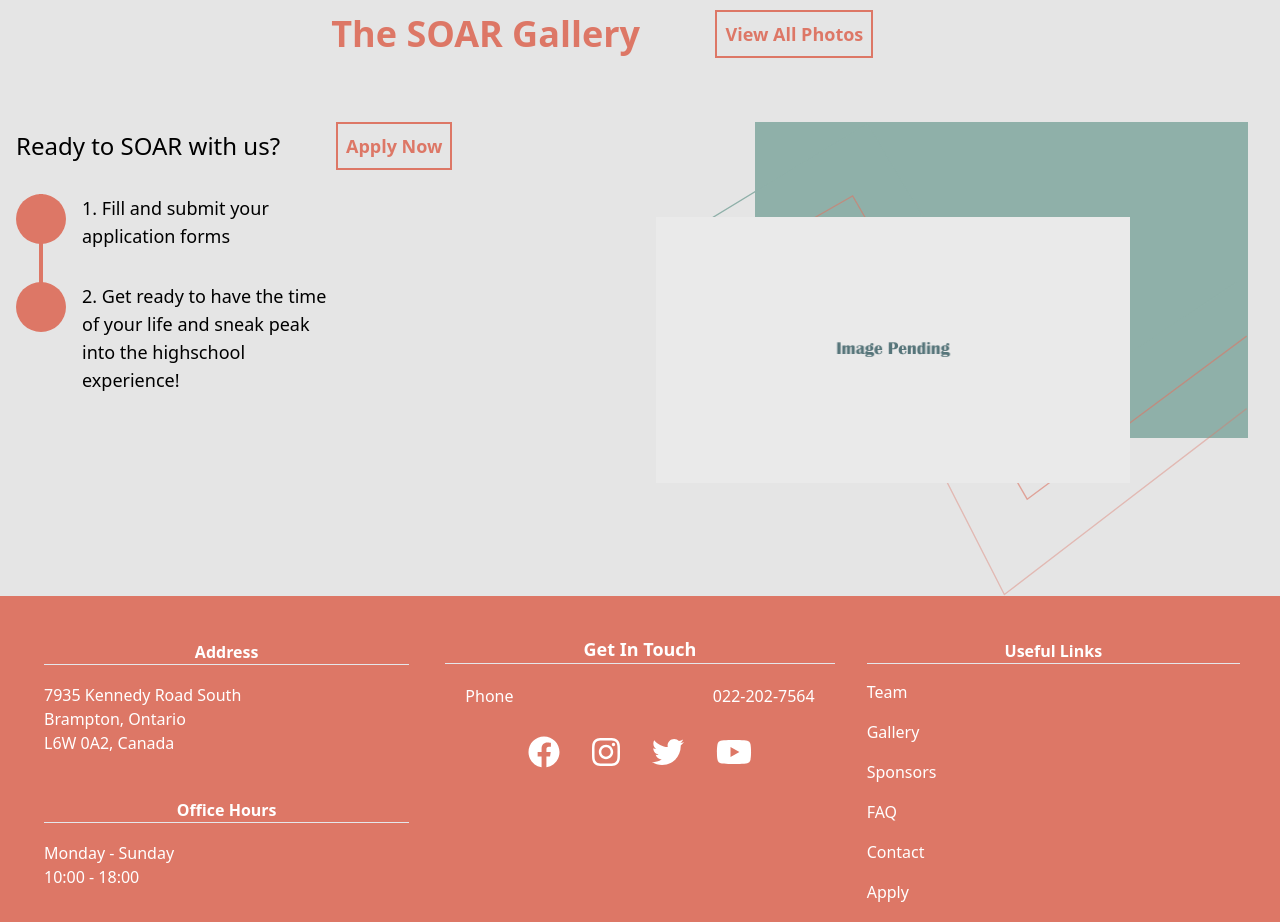
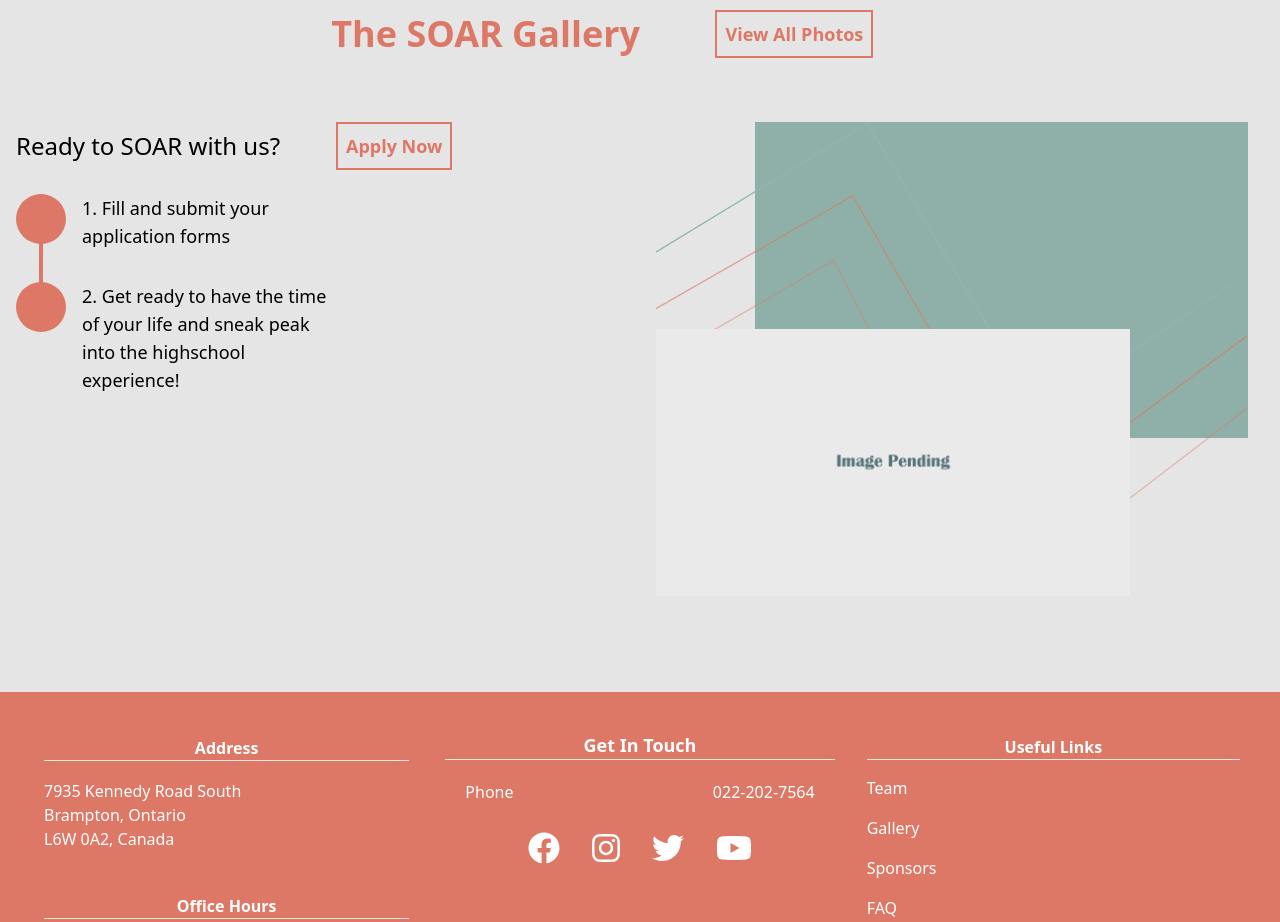
Before and after one commit to SoarConferenceCA/SoarWebsite2021, a Next.js app: page / in a window 1280 px wide. Shown: the part 1020-1942 px from the top of the page. Built offline with nearby package versions, Linux system fonts and the light colour scheme.

Commit message:
Minor asthetic changes

```diff
--- a/components/FAQCategory.jsx
+++ b/components/FAQCategory.jsx
@@ -66,7 +66,7 @@ export default function FAQCategory({ category }) {
                     </div>
 
                     <div className="hidden md:block relative w-full -ml-100">
-                        <div style={{width: '25px'}} className="absolute right-0 h-full bg-pale-pink rounded-l-lg"></div>
+                        <div style={{width: '25px'}} className="absolute right-0 h-full max-h-ab4 bg-pale-pink rounded-l-lg"></div>
                     </div>
                 </div>
 
--- a/pages/index.jsx
+++ b/pages/index.jsx
@@ -72,7 +72,7 @@ export default function Index() {
                 {/* Slider Here */}
             </div>
 
-            <div className="w-full">
+            <div className="w-full mb-24">
 
                 <div className="px-4 grid grid-cols-1 md:grid-cols-2">
                     <div>
@@ -111,22 +111,25 @@ export default function Index() {
                         </div>
                     </div>
 
+                    <div className="max-h-full md:max-h-h440 lg:max-h-full w-full">
                         <div className="w-full h-full px-4 flex">
                             <div className="relative w-full h-full">
-                            <div className="absolute w-10/12 h-2/3 top-0 right-0 bg-odd-green" />
+                                <div className="absolute w-10/12 h-2/3 max-h-h320 top-35 right-0 bg-odd-green" />
                             </div>
 
                             <div className="relative w-full h-full -ml-100">
                                 <svg width="100%" height="100%" viewBox="0 0 441 353" fill="none" xmlns="http://www.w3.org/2000/svg">
-                                <path d="M-1 97.5L157.5 1L285.5 217L432.5 119" stroke="#8FB0A9"/>
-                                <path d="M0 139L146.5 55L276.5 281L440 159.5" stroke="#DD7766" stroke-opacity="0.6"/>
-                                <path d="M0 180L132.5 103L259.5 352L440 213.5" stroke="#DD7766" stroke-opacity="0.4"/>
+                                    <path d="M-1 97.5L157.5 1L285.5 217L432.5 119" stroke="#8FB5Af"/>
+                                    <path d="M0 139L146.5 55L276.5 281L440 159.5" stroke="#DD7766" strokeOpacity="0.6"/>
+                                    <path d="M0 180L132.5 103L259.5 352L440 213.5" stroke="#DD7766" strokeOpacity="0.4"/>
                                 </svg>
                             </div>
 
                             <div className="relative w-full h-full -ml-100">
+                                {/* <img src="/assets/unknown.png" alt="" className="block max-w-4/5 max-h-4/5 absolute bottom-0 left-0" /> */}
                                 <div className="w-4/5 h-4/5 absolute bottom-0 left-0">
-                                <img src="/assets/unknown.png" />
+                                    <img src="/assets/unknown.png" className="absolute bottom-0 left-0" />
+                                </div>
                             </div>
                         </div>
                     </div>
```
Lines whose indentation alone changed are shown as unchanged.
